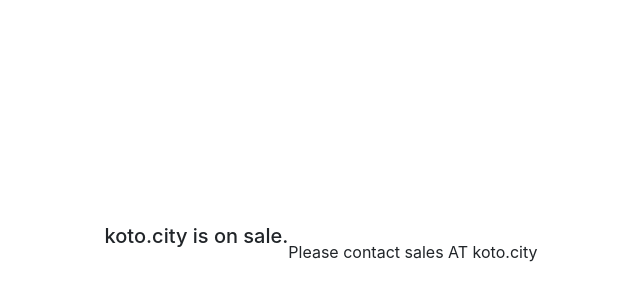
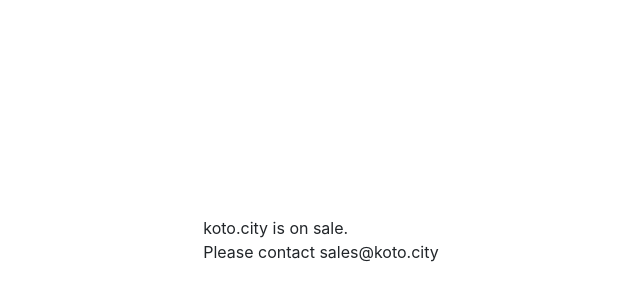
Before and after one commit to kotocity/kotocity.github.io, a plain HTML site: page index.html in a window 1280 px wide. Shown: the part 160-460 px from the top of the page, without its empty margins (319-959 px from the left). Drawn offline with nearby package versions, Linux system fonts and the light colour scheme.

Commit message:
Update index.html

```diff
--- a/index.html
+++ b/index.html
@@ -13,9 +13,9 @@
   </head>
   <body>
     <div class="container">
-      <h5>koto.city is on sale.</h5>
+      koto.city is on sale.
       <br>
-      Please contact sales AT koto.city
+      Please contact sales@koto.city
     </div>
 
     <!-- Optional JavaScript -->
```
